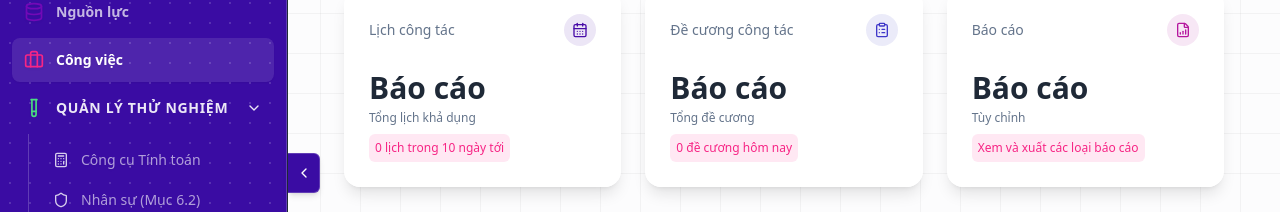
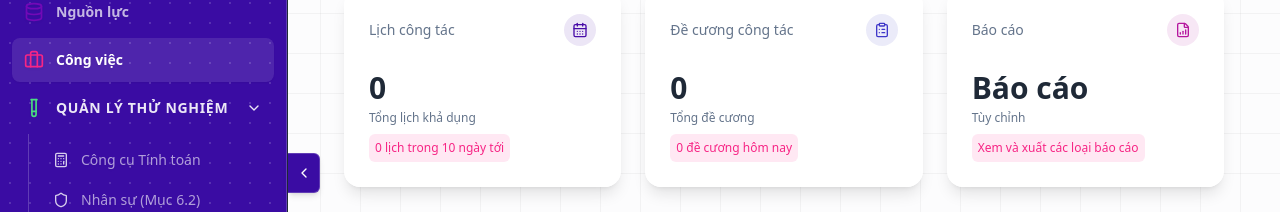
Before and after one commit to v1t2m3/Webapp_MTE, a Next.js app: page /cong-viec in a window 1280 px wide. Shown: the part 227-439 px from the top of the page. Built offline with nearby package versions, Linux system fonts and the light colour scheme; no server answers.

Commit message:
Cập nhật hiển thị bộ đếm Lịch biểu/Đề cương và logic sắp xếp dữ liệu bảng

```diff
--- a/src/app/cong-viec/page.tsx
+++ b/src/app/cong-viec/page.tsx
@@ -11,11 +11,11 @@ export default async function CongViecPage() {
     const today = startOfDay(new Date());
     const next10Days = addDays(today, 10);
 
-    // Filter schedules for the future (>= today)
+    // Filter schedules for the future (endDate > today)
     const futureSchedules = schedules.filter(s => {
-        if (!s.startDate) return false;
-        const sDate = startOfDay(new Date(s.startDate));
-        return sDate.getTime() >= today.getTime();
+        if (!s.endDate) return false;
+        const eDate = startOfDay(new Date(s.endDate));
+        return eDate.getTime() > today.getTime();
     });
 
     // Filter schedules in the next 10 days
@@ -24,6 +24,14 @@ export default async function CongViecPage() {
         const sDate = startOfDay(new Date(s.startDate));
         return isWithinInterval(sDate, { start: today, end: next10Days });
     }).length;
+
+    // Filter work outlines for the future (startDate > today)
+    // eslint-disable-next-line @typescript-eslint/no-explicit-any
+    const futureOutlines = workOutlines.filter((w: any) => {
+        if (!w.startDate) return false;
+        const oDate = startOfDay(new Date(w.startDate));
+        return oDate.getTime() > today.getTime();
+    });
 
     // Filter work outlines for today
     // eslint-disable-next-line @typescript-eslint/no-explicit-any
@@ -46,7 +54,7 @@ export default async function CongViecPage() {
         },
         {
             title: "Đề cương công tác",
-            value: workOutlines.length,
+            value: futureOutlines.length,
             desc: "Tổng đề cương",
             extraInfo: `${todaysOutlines} đề cương hôm nay`,
             icon: ClipboardList,
@@ -56,7 +64,7 @@ export default async function CongViecPage() {
         },
         {
             title: "Báo cáo",
-            value: 0,
+            value: "bc",
             active: 0,
             desc: "Tùy chỉnh",
             extraInfo: "Xem và xuất các loại báo cáo",
@@ -87,10 +95,10 @@ export default async function CongViecPage() {
                                 </div>
                             </div>
                             <div className="mt-4">
-                                {stat.value > 0 ? (
+                                {stat.value === "bc" ? (
+                                    <div className="text-3xl font-bold text-gray-800">Báo cáo</div>
+                                ) : (
                                     <div className="text-3xl font-bold text-gray-800">{stat.value}</div>
-                                ) : (
-                                    <div className="text-3xl font-bold text-gray-800">Báo cáo</div>
                                 )}
                                 <p className="text-xs text-muted-foreground mt-1">
                                     {stat.active && stat.active > 0 ? `${stat.active} ` : ""}{stat.desc}
--- a/src/components/schedules/schedule-manager.tsx
+++ b/src/components/schedules/schedule-manager.tsx
@@ -168,6 +168,10 @@ export function ScheduleManager() {
         }
 
         return true;
+    }).sort((a, b) => {
+        if (!a.startDate) return 1;
+        if (!b.startDate) return -1;
+        return new Date(a.startDate).getTime() - new Date(b.startDate).getTime();
     });
 
     const uniqueUnits = Array.from(new Set(schedules.map(s => s.unit))).filter(Boolean);
--- a/src/components/work-outlines/work-outline-manager.tsx
+++ b/src/components/work-outlines/work-outline-manager.tsx
@@ -215,6 +215,10 @@ export function WorkOutlineManager() {
             return false;
         }
         return true;
+    }).sort((a, b) => {
+        if (!a.startDate) return 1;
+        if (!b.startDate) return -1;
+        return new Date(a.startDate).getTime() - new Date(b.startDate).getTime();
     });
 
     return (
```
